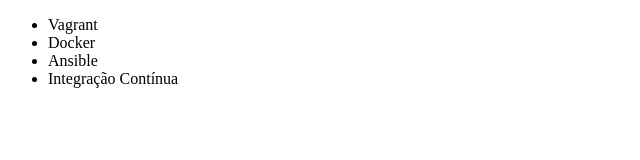
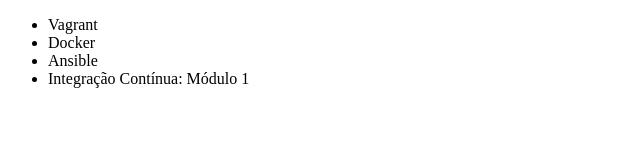
Before and after one commit to lucassanquetta/alura-git, a plain HTML site: page index.html in a window 1280 px wide. Shown: the full height of the page, 0-640 px from the left. Drawn offline with Linux system fonts and the light colour scheme.

Commit message:
Alterando nome do curso Integração Contínua

```diff
--- a/index.html
+++ b/index.html
@@ -9,7 +9,7 @@
         <li>Vagrant</li>
         <li>Docker</li>
         <li>Ansible</li>
-        <li>Integração Contínua</li>
+        <li>Integração Contínua: Módulo 1</li>
     </ul>
 </body>
 </html>
```
